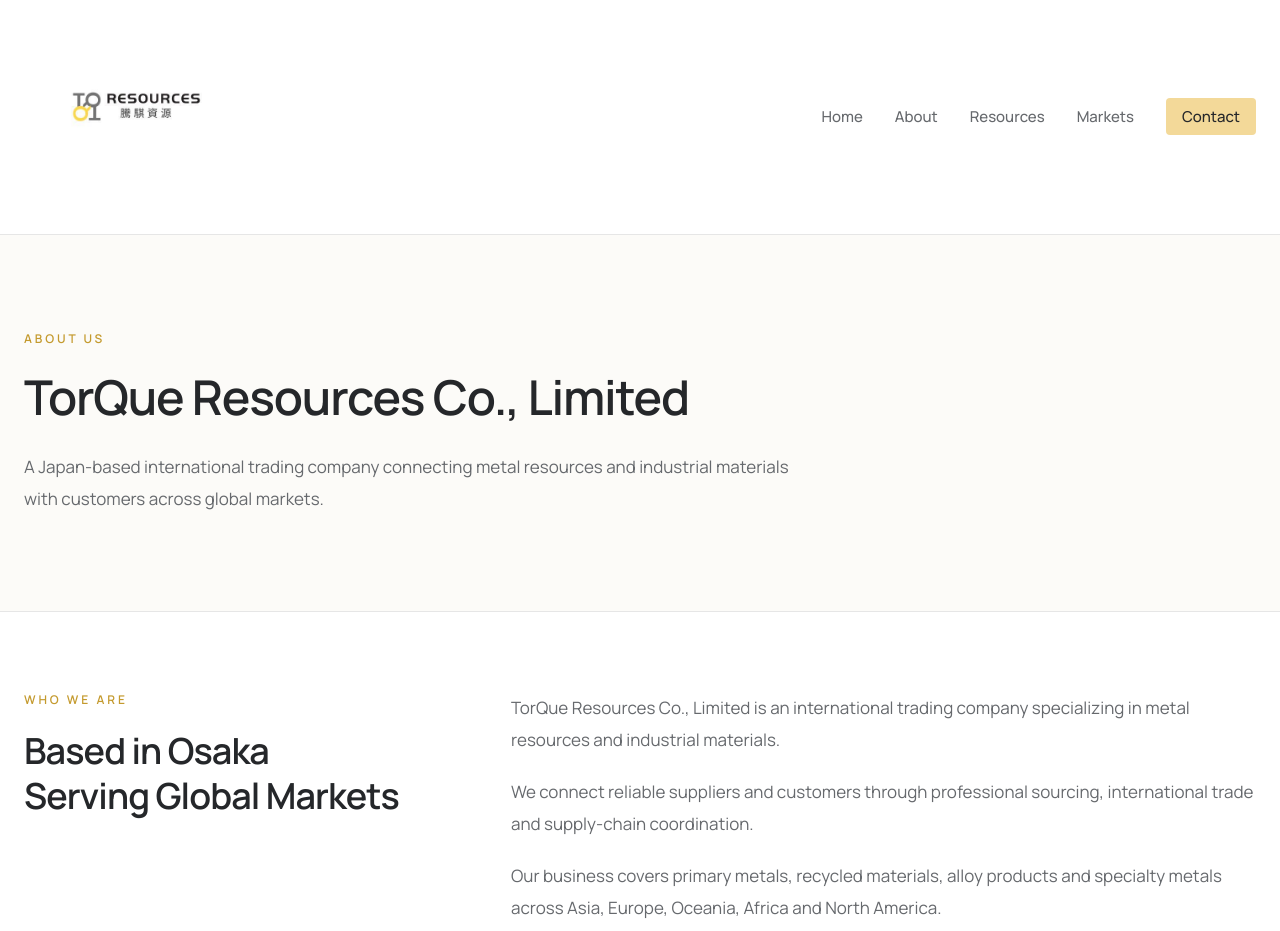
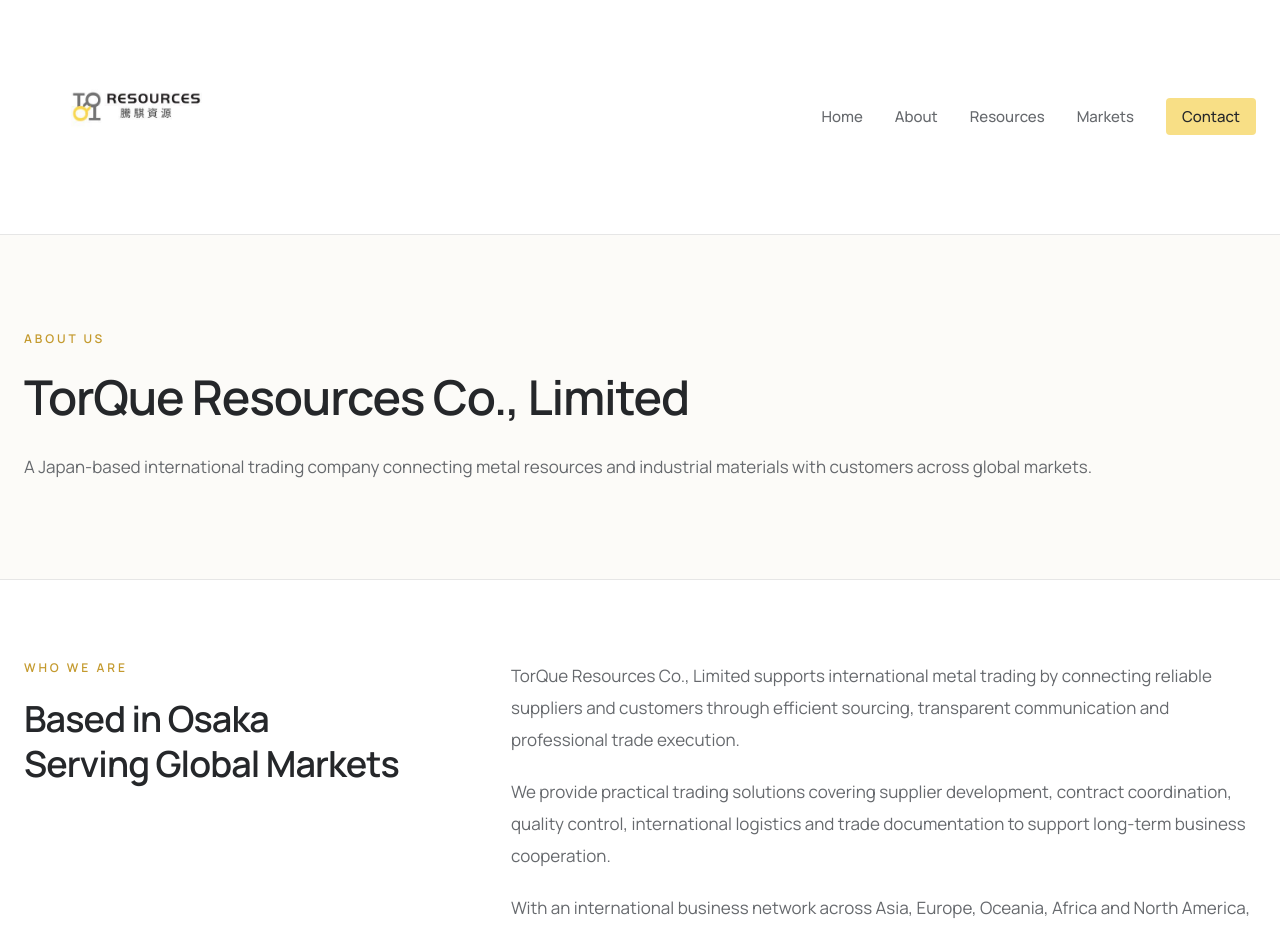
Before and after one commit to TQResources/tqresources-platform, a Next.js app: page /about in a window 1280 px wide. Shown: the top 931 px of the page. Built offline with nearby package versions, Linux system fonts and the light colour scheme.

Commit message:
V1.0.1 Layout and Brand Colors

```diff
--- a/src/app/about/page.tsx
+++ b/src/app/about/page.tsx
@@ -41,7 +41,7 @@
               TorQue Resources Co., Limited
             </h1>
 
-            <p className="mt-6 max-w-3xl text-[17px] leading-8 text-[var(--text-light)]">
+            <p className="mt-6 max-w-6xl text-[17px] leading-8 text-[var(--text-light)]">
               A Japan-based international trading company connecting metal
               resources and industrial materials with customers across global
               markets.
@@ -66,19 +66,21 @@
 
             <div className="max-w-3xl space-y-5 text-[17px] leading-8 text-[var(--text-light)]">
   <p>
-                {company.legalName} is an international trading company
-                specializing in metal resources and industrial materials.
+    TorQue Resources Co., Limited supports international metal trading by
+    connecting reliable suppliers and customers through efficient sourcing,
+    transparent communication and professional trade execution.
   </p>
 
   <p>
-                We connect reliable suppliers and customers through professional
-                sourcing, international trade and supply-chain coordination.
+    We provide practical trading solutions covering supplier development,
+    contract coordination, quality control, international logistics and trade
+    documentation to support long-term business cooperation.
   </p>
 
   <p>
-                Our business covers primary metals, recycled materials, alloy
-                products and specialty metals across Asia, Europe, Oceania,
-                Africa and North America.
+    With an international business network across Asia, Europe, Oceania,
+    Africa and North America, we are committed to building reliable and
+    sustainable partnerships in global metal and industrial materials trading.
   </p>
 </div>
           </div>
@@ -87,7 +89,7 @@
         {/* Core Business */}
         <section className="bg-[var(--background)]">
           <div className="mx-auto max-w-7xl px-6 py-20">
-            <div className="max-w-2xl">
+            <div className="max-w-6xl">
               <p className="text-xs font-semibold uppercase tracking-[0.24em] text-[var(--primary-dark)]">
                 Core Business
               </p>
--- a/src/app/contact/page.tsx
+++ b/src/app/contact/page.tsx
@@ -20,7 +20,7 @@
               Contact Us
             </h1>
 
-            <p className="mt-6 max-w-3xl text-[17px] leading-8 text-[var(--text-light)]">
+            <p className="mt-6 max-w-6xl text-[17px] leading-8 text-[var(--text-light)]">
               We welcome inquiries from customers, suppliers and business
               partners regarding metal resources and international trading
               opportunities.
@@ -89,7 +89,7 @@
                 Discuss Your Trading Requirements
               </h2>
 
-              <p className="mt-3 max-w-2xl text-[16px] leading-7 text-[var(--text-light)]">
+              <p className="mt-3 max-w-6xl text-[16px] leading-7 text-[var(--text-light)]">
                 Please include the product, quantity, origin or destination,
                 specifications and preferred trade terms in your inquiry.
               </p>
--- a/src/app/globals.css
+++ b/src/app/globals.css
@@ -2,8 +2,9 @@
 
 :root {
   /* 奶黄色：按钮填充 */
-  --primary: #f3d999;
-  --primary-hover: #e8c978;
+
+  --primary: #f8df86;
+  --primary-hover: #f7cf3d;
 
   /* 原来的金属黄色：小标题和强调文字 */
   --primary-dark: #c49a2e;
--- a/src/app/markets/page.tsx
+++ b/src/app/markets/page.tsx
@@ -44,7 +44,7 @@
         {/* Market list */}
         <section className="border-t border-[var(--border)] bg-white">
           <div className="mx-auto max-w-7xl px-6 py-20">
-            <div className="max-w-2xl">
+            <div className="max-w-6xl">
               <p className="text-sm font-semibold uppercase tracking-[0.22em] text-[var(--primary-dark)]">
                 Trading Network
               </p>
--- a/src/app/resources/page.tsx
+++ b/src/app/resources/page.tsx
@@ -94,7 +94,7 @@
               Metal &amp; Industrial Materials
             </h1>
 
-            <p className="mt-6 max-w-5xl text-[17px] leading-8 text-[var(--text-light)]">
+            <p className="mt-6 max-w-6xl text-[17px] leading-8 text-[var(--text-light)]">
               Explore our portfolio of primary metals, recycled materials,
               alloys and industrial materials supplied through our
               international trading network.
```
Lines whose indentation alone changed are shown as unchanged.
